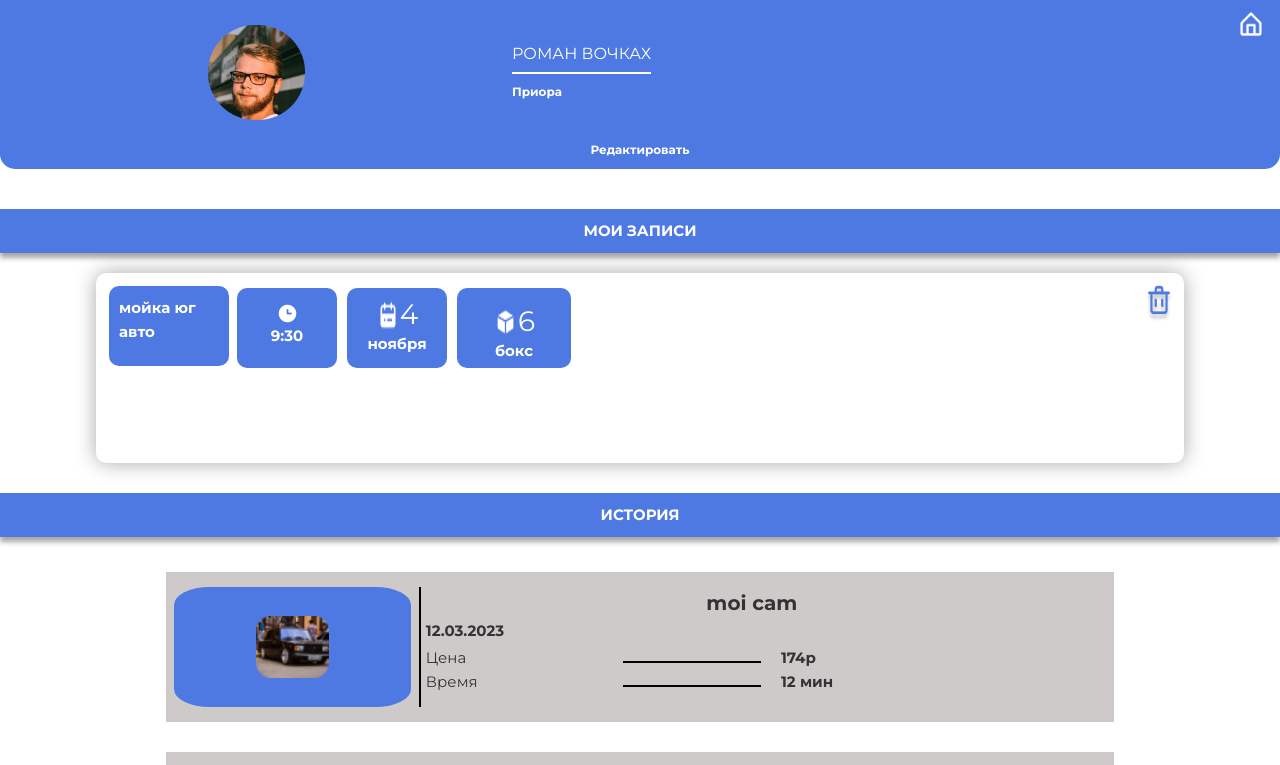
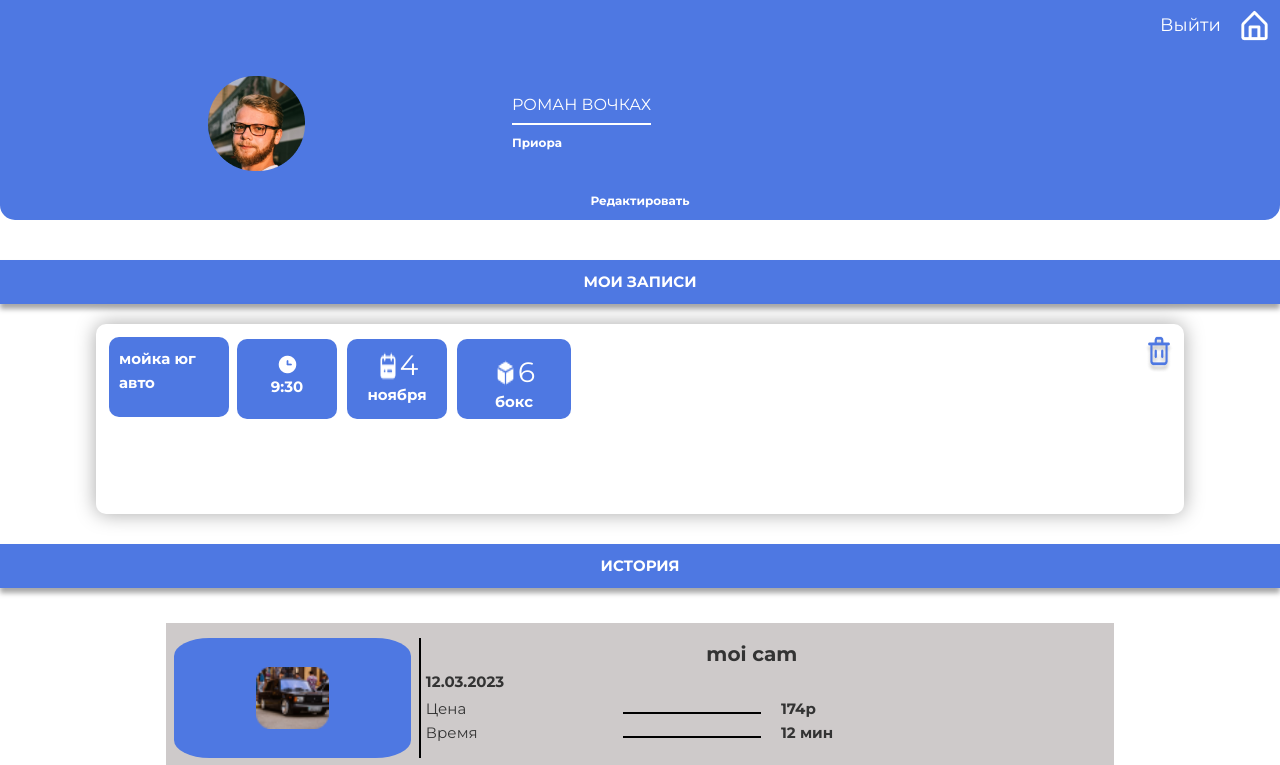
Before and after one commit to Niks6455/ajregator2, a React (Create React App) app: page /MyPage in a window 1280 px wide. Shown: the top 765 px of the page. Built offline with nearby package versions, Linux system fonts and the light colour scheme.

Commit message:
button exit

```diff
--- a/src/Appoint/js/MyPage.js
+++ b/src/Appoint/js/MyPage.js
@@ -17,11 +17,16 @@ function MyPage(props){
     return(
         <main>
             <div className="my__page__head">
-              <Link to="/HomePage"><img type="button" onClick={props.funcSetFlagConfirm} className="my__page__inner__img__home" src = {iconHome}></img></Link>
+                <div className="header__MyPage">
+                  <button className="button__exit" type="button" >Выйти</button>
+                    <Link to="/HomePage"><img type="button" onClick={props.funcSetFlagConfirm} className="my__page__inner__img__home" src = {iconHome}></img></Link>
+                </div>
 
 
                 <div className="my__page__head__inner">
+
                     <div className="img__box">
+
                         <img  src={iconFace}></img>
                     </div>
 
--- a/src/Appoint/scss/my__page.scss
+++ b/src/Appoint/scss/my__page.scss
@@ -416,13 +416,26 @@ $clblue: #4E78E2;
     transition: all 0.1ms linear;
 }
 
-.my__page__inner__img__home{
-    position: absolute;
-    width: 28px;
-    height: 28px;
-    margin-right: 5px;
-    right: 10px;
-    top: 10px;
 
 
+.header__MyPage{
+    width: 100%;
+    justify-content: end;
+    display: flex;
+    align-items: center;
+    .my__page__inner__img__home{
+        margin: 8px;
+    }
+    .button__exit{
+        border: none;
+        background-color: #4E78E2;
+        color: #ffffff;
+        font-size: 18px;
+        margin: 8px;
+        display: flex;
+        transition: color .2s linear;
+
+    }:hover{
+        color: #000000;
+    }
 }
```
